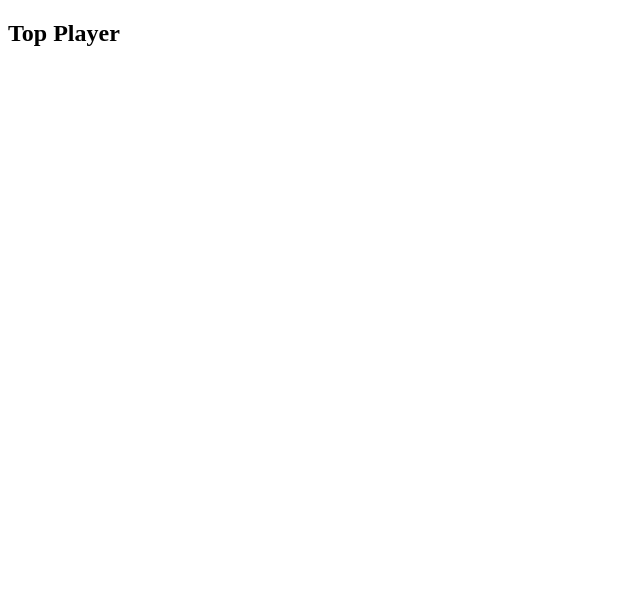
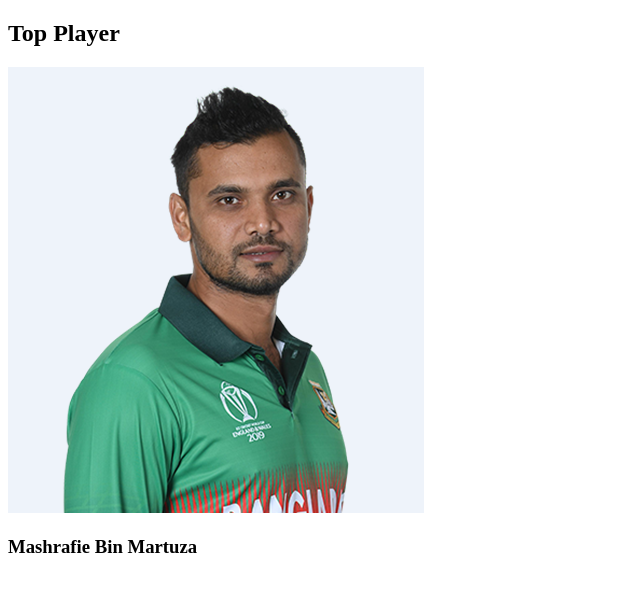
Before and after one commit to jannatunnur/html_pr7, a plain HTML site: page index.html in a window 1280 px wide. Shown: the whole page, without its empty margins (0-640 px from the left). Drawn offline with Linux system fonts and the light colour scheme.

Commit message:
image added

```diff
--- a/index.html
+++ b/index.html
@@ -9,6 +9,8 @@
 
 <div class="top container">
 	<h2 class="edit">Top Player</h2>
+	<img src="images/mashu2.png" class="players" alt="photo"/>
+	<h3> Mashrafie Bin Martuza</h3>
 
 
 </div>
```
